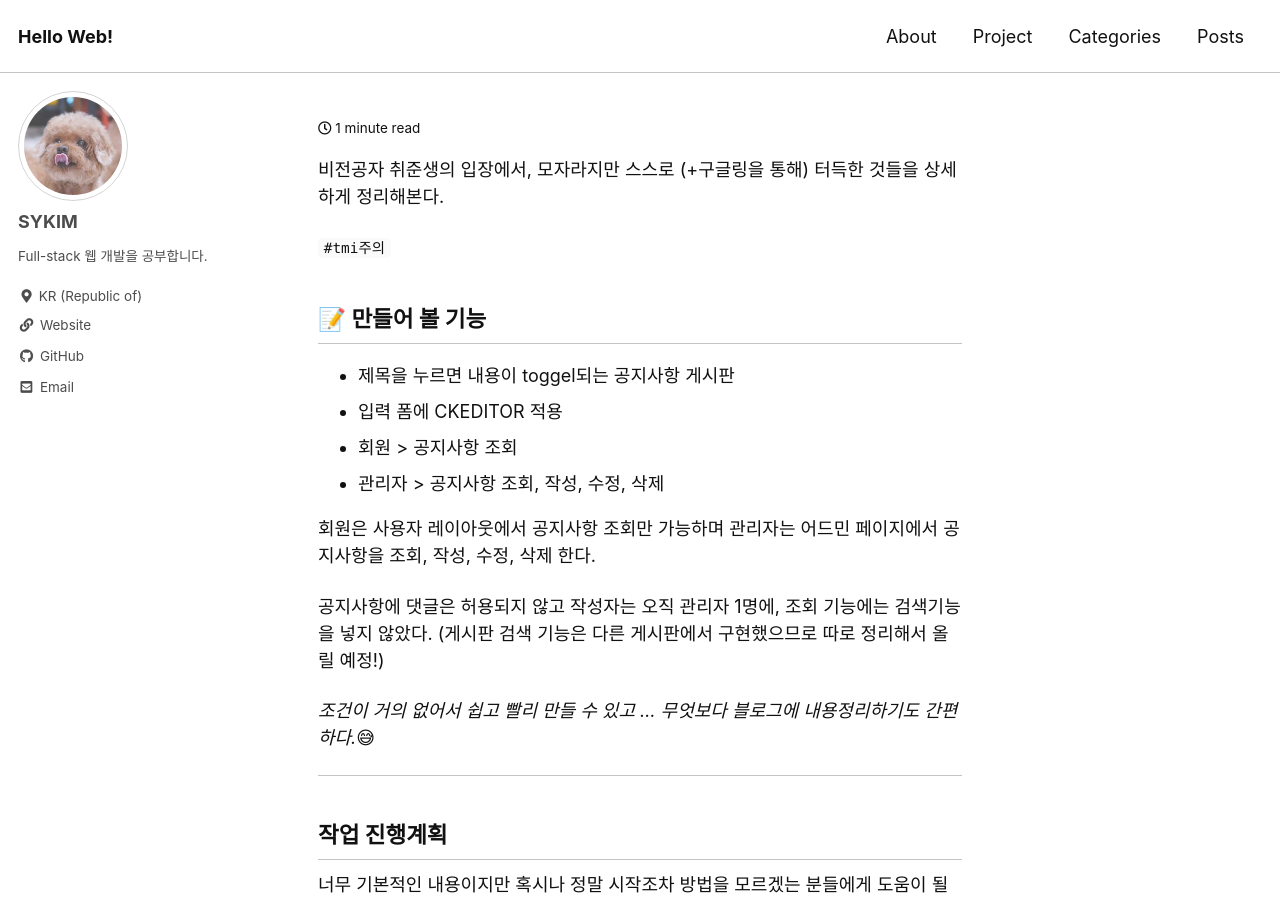
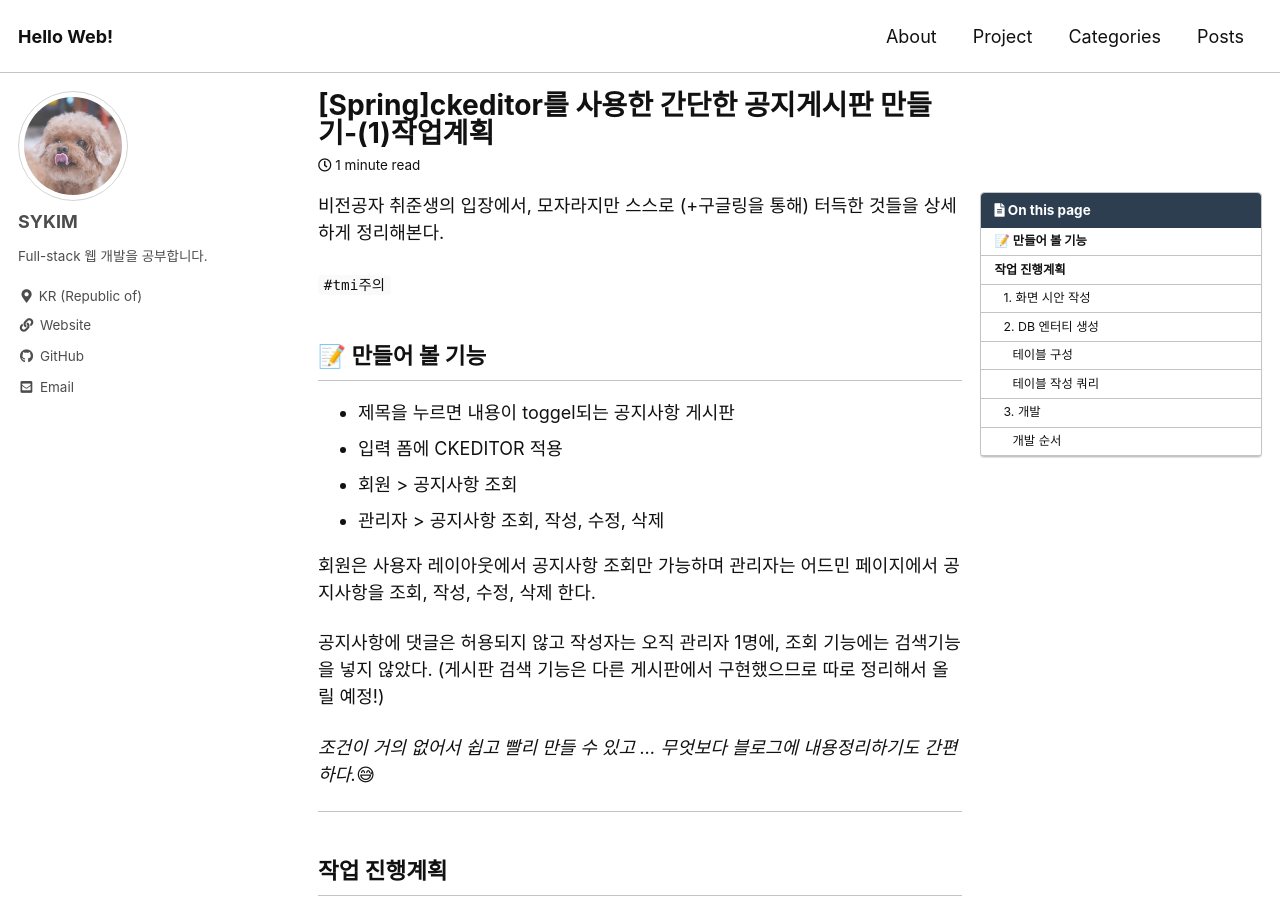
Before and after one commit to stothey0804/stothey0804.github.io, a Jekyll site: the page built from _posts/2020/project/2020-10-11-noticeBoard-1.md, in a window 1280 px wide and 900 px high. Built offline with Jekyll 4.4.1, drawn with Linux system fonts in a browser that asks for light colours; cached includes are drawn as plain includes; comment, search, counter and statistics services are not loaded; some of the changed text lies outside the part shown.

Commit message:
20201012 17:35

```diff
--- a/_posts/2020/project/2020-10-11-noticeBoard-1.md
+++ b/_posts/2020/project/2020-10-11-noticeBoard-1.md
@@ -1,5 +1,5 @@
 ---
-title: [Spring]ckeditor를 사용한 간단한 공지게시판 만들기-(1)작업계획
+title: \[Spring]ckeditor를 사용한 간단한 공지게시판 만들기-(1)작업계획
 tags:
 - Spring
 categories:
```
